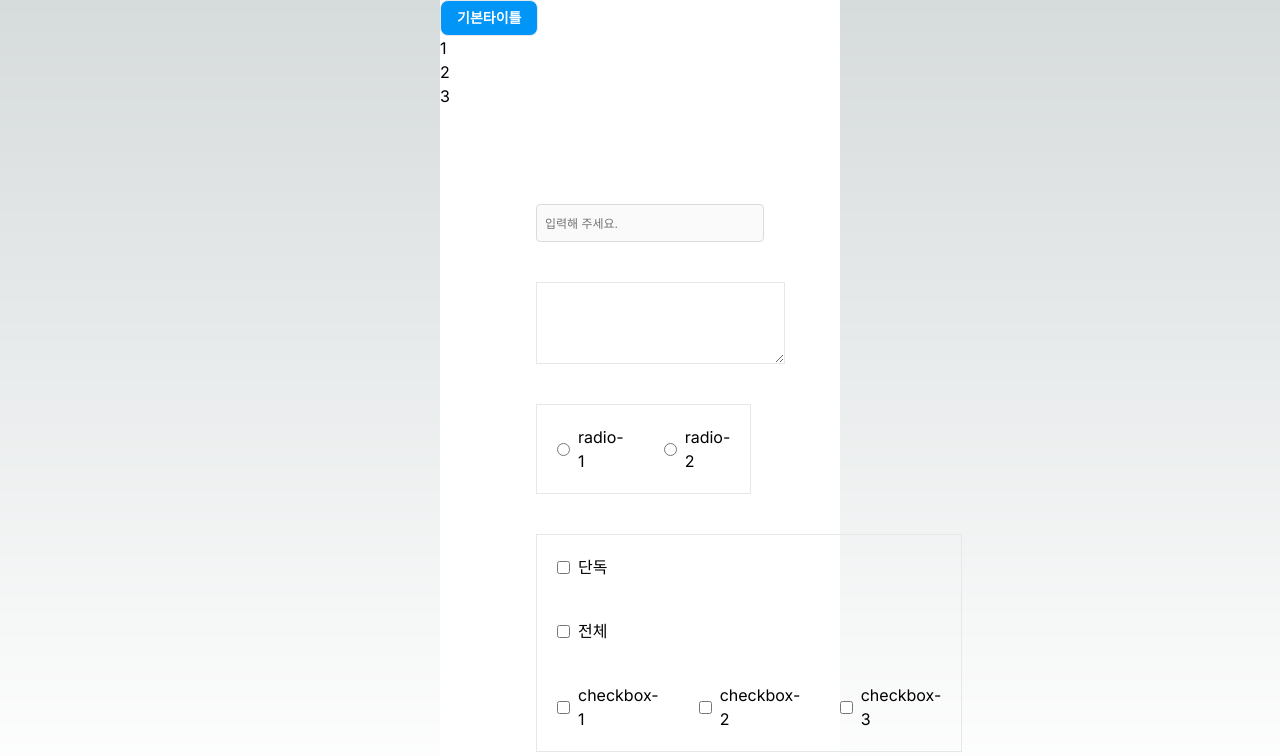
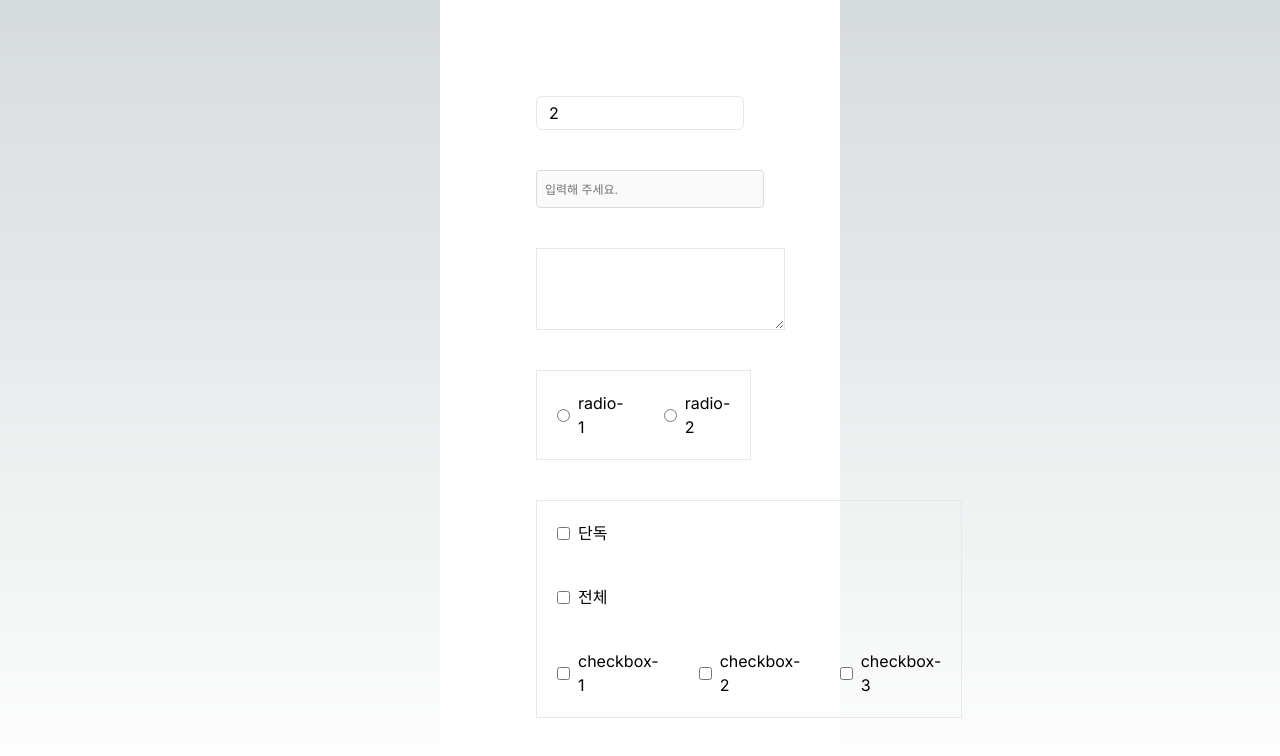
Before and after one commit to pleasemrlostman/share-your-favorite-places-front, a Next.js app: page /storybook in a window 1280 px wide. Shown: the top 756 px of the page. Built offline with nearby package versions, Linux system fonts and the light colour scheme.

Commit message:
FEAT: select component create

```diff
--- a/package.json
+++ b/package.json
@@ -15,16 +15,17 @@
     "next": "14.2.4",
     "react": "^18",
     "react-dom": "^18",
-    "react-hook-form": "^7.52.0"
+    "react-hook-form": "^7.52.0",
+    "tailwind-merge": "^2.4.0"
   },
   "devDependencies": {
     "@hookform/devtools": "^4.3.1",
     "@tanstack/react-query": "^5.49.2",
     "@tanstack/react-query-devtools": "^5.49.2",
-    "axios": "^1.7.2",
     "@types/node": "^20",
     "@types/react": "^18",
     "@types/react-dom": "^18",
+    "axios": "^1.7.2",
     "eslint": "^8",
     "eslint-config-next": "14.2.4",
     "postcss": "^8",
--- a/src/app/_component/Select.tsx
+++ b/src/app/_component/Select.tsx
@@ -1,9 +1,15 @@
 "use client";
 
-import { ReactNode } from "react";
+import { MouseEvent, ReactNode, useState } from "react";
 
-import Button from "@/app/_component/Button";
-import { useController } from "react-hook-form";
+import {
+  FieldValues,
+  useController,
+  UseControllerProps,
+} from "react-hook-form";
+import { twMerge } from "tailwind-merge";
+
+const SELECT_COMMON_CLASS = "py-1 px-3";
 
 const Wrapper = ({
   className,
@@ -12,27 +18,72 @@ const Wrapper = ({
   className?: string;
   children: ReactNode;
 }) => {
-  return <div className={className}>{children}</div>;
+  return <div className={twMerge("relative", className)}>{children}</div>;
 };
 
-const Inner = () => {
-  // const {
-  //   field: { onChange },
-  //   fieldState: { error },
-  // } = useController({
-  //   control,
-  //   name,
-  //   rules: { required: true, ...rules },
-  // });
+const Inner = <T extends FieldValues>({
+  control,
+  name,
+  rules,
+  options = [
+    { label: 1, value: 1 },
+    { label: 2, value: 2 },
+  ],
+  defaultLabel = "선택하기",
+  buttonClassName,
+  optionClassName,
+}: UseControllerProps<T> & {
+  options?: Record<string, number>[];
+  defaultLabel?: string;
+  buttonClassName?: string;
+  optionClassName?: string;
+}) => {
+  const { field } = useController({
+    control,
+    name,
+    rules,
+  });
+  const [optionOpen, setOptionOpen] = useState(false);
+
+  const handleOptionClick = (event: MouseEvent) => {
+    const { value } = event.currentTarget as HTMLLIElement;
+    field.onChange(value);
+    setOptionOpen(false);
+  };
 
   return (
     <>
-      <Button>{"기본타이틀"}</Button>
-      <ul>
-        <li>1</li>
-        <li>2</li>
-        <li>3</li>
-      </ul>
+      <button
+        type="button"
+        className={twMerge(
+          `border rounded-md w-full text-left ${SELECT_COMMON_CLASS}`,
+          buttonClassName
+        )}
+        onClick={() => setOptionOpen((prev) => !prev)}
+      >
+        {field.value || defaultLabel}
+      </button>
+      {optionOpen && (
+        <ul className="absolute top-[100%] left-[50%] border w-full translate-x-[-50%] translate-y-[4px] rounded-md bg-white z-50">
+          {options.map((option) => (
+            <li
+              key={option.value}
+              value={option.value}
+              className={twMerge(
+                `w-full hover:bg-gray-100 ${SELECT_COMMON_CLASS} ${
+                  field.value === option.value
+                    ? "bg-gray-100"
+                    : "cursor-pointer"
+                }`,
+                optionClassName
+              )}
+              onClick={handleOptionClick}
+            >
+              {option.label}
+            </li>
+          ))}
+        </ul>
+      )}
     </>
   );
 };
--- a/src/app/storybook/page.tsx
+++ b/src/app/storybook/page.tsx
@@ -26,6 +26,7 @@ export default function Storybook() {
       radio: "",
       single: "",
       all: [],
+      select: 2,
     },
   });
 
@@ -36,10 +37,12 @@ export default function Storybook() {
   return (
     <>
       <DevTool control={control} />
-      <Select.Wrapper><Select.Inner /></Select.Wrapper>
       <div className="min-h-screen bg-white p-24">
         <form onSubmit={handleSubmit(onSubmit)}>
           <div className="flex flex-col items-start gap-10 max-w-fit">
+            <Select.Wrapper className="w-full">
+              <Select.Inner control={control} name="select" />
+            </Select.Wrapper>
             <Input
               name="input"
               placeholder="입력해 주세요."
```
Also changed, not shown: 1 other file (tests, documents, lock files or other folders).
